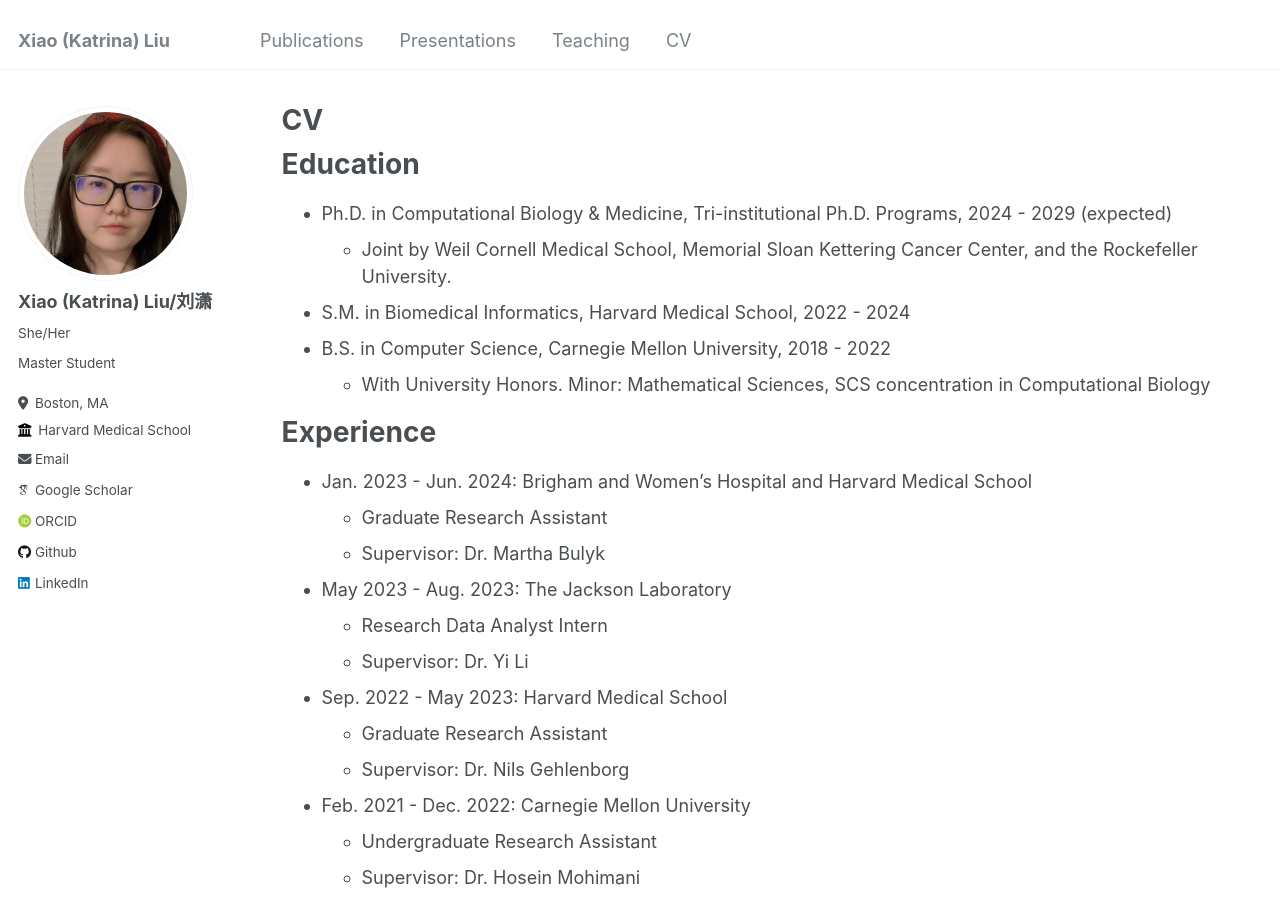
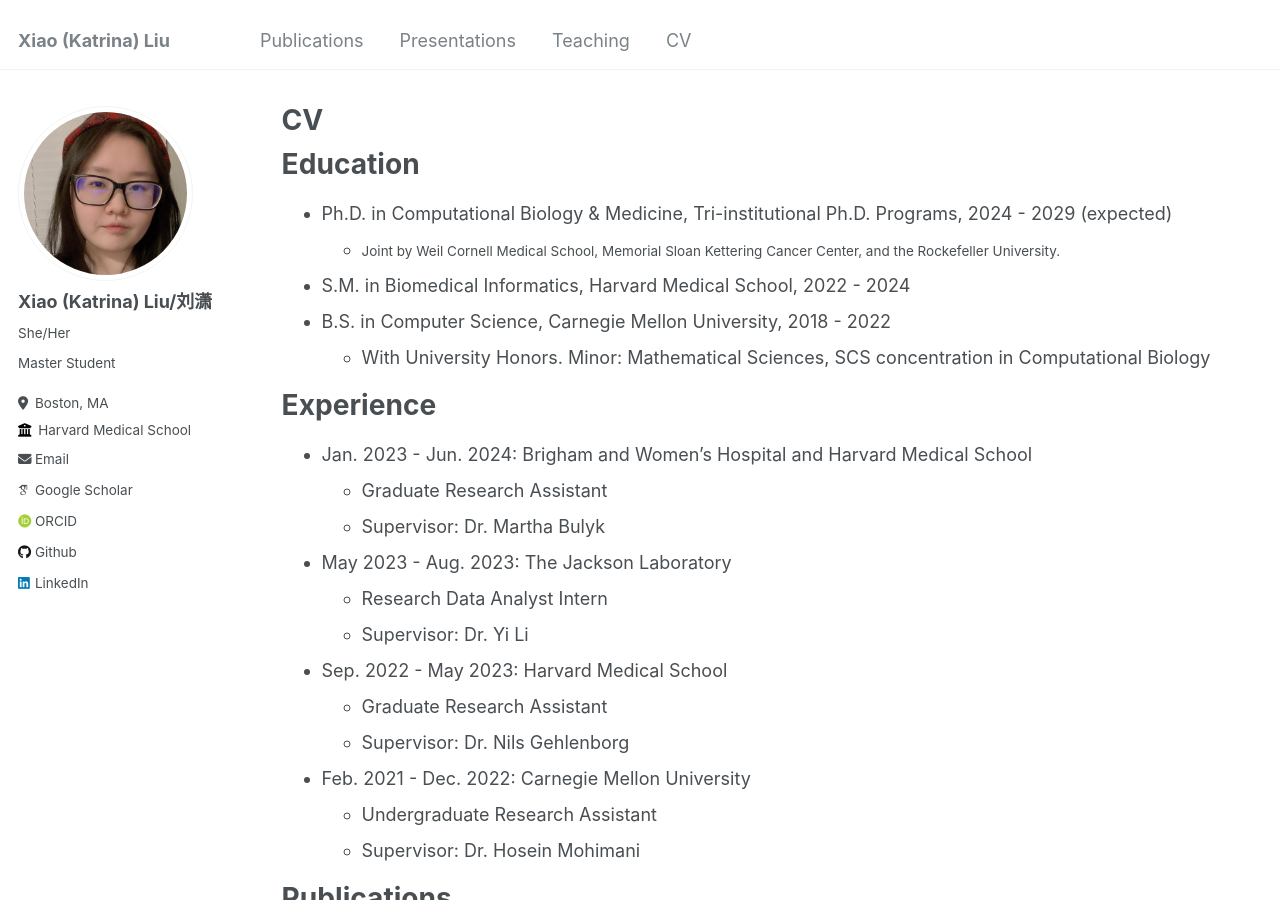
Before and after one commit to katrina-liu/katrina-liu.github.io, a Jekyll site: the page built from _pages/cv.md, in a window 1280 px wide and 900 px high. Built offline with Jekyll 4.4.1, drawn with Linux system fonts in a browser that asks for light colours; some web fonts are replaced.

Commit message:
Update cv.md

```diff
--- a/_pages/cv.md
+++ b/_pages/cv.md
@@ -12,7 +12,7 @@
 Education
 ======
 * Ph.D. in Computational Biology & Medicine, Tri-institutional Ph.D. Programs, 2024 - 2029 (expected)
-  * Joint by Weil Cornell Medical School, Memorial Sloan Kettering Cancer Center, and the Rockefeller University.
+  * <small>Joint by Weil Cornell Medical School, Memorial Sloan Kettering Cancer Center, and the Rockefeller University.</small>
 * S.M. in Biomedical Informatics, Harvard Medical School, 2022 - 2024
 * B.S. in Computer Science, Carnegie Mellon University, 2018 - 2022
   * With University Honors. Minor: Mathematical Sciences, SCS concentration in Computational Biology
```
